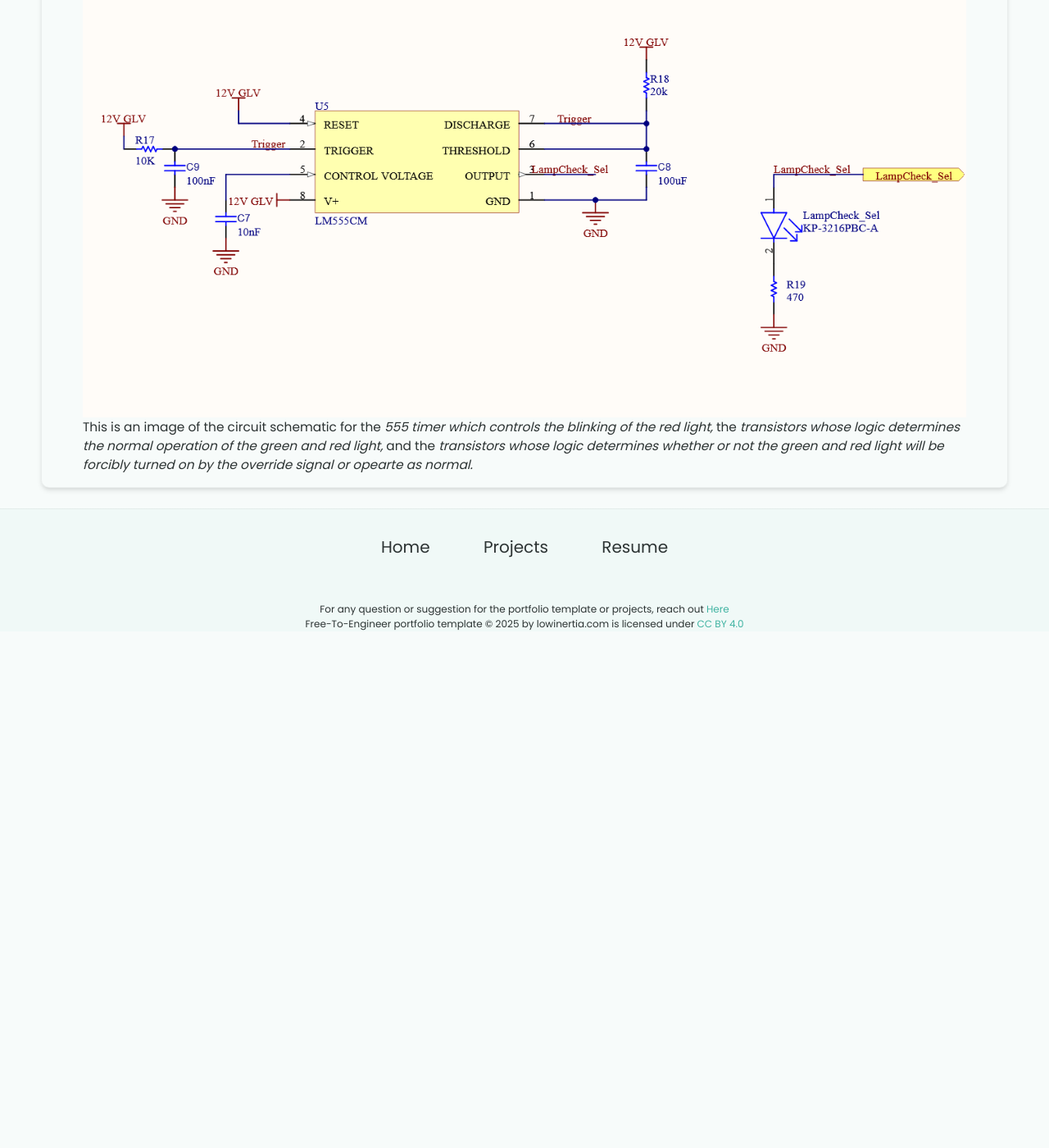
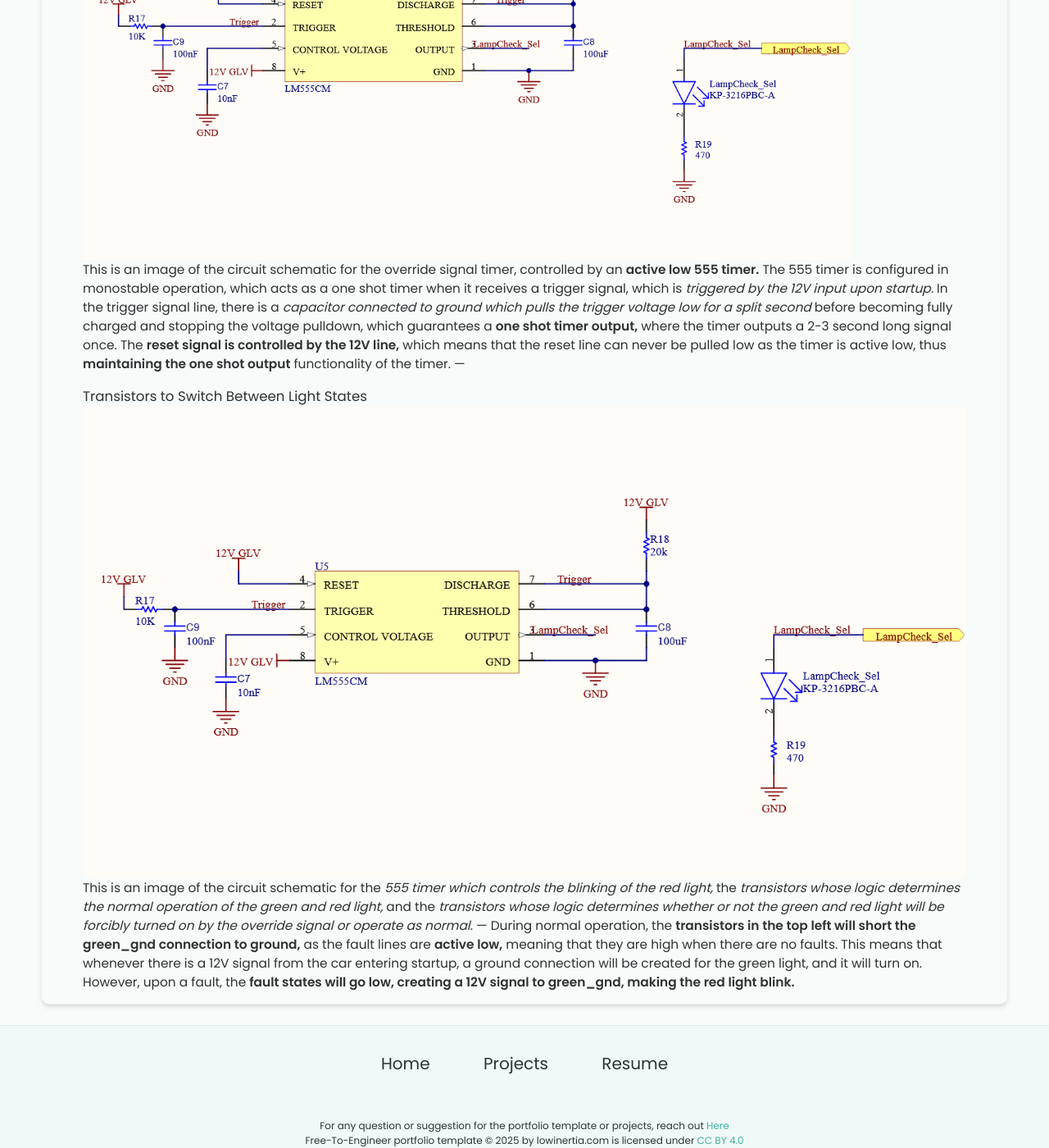
Before and after one commit to WillyWonky967/WillyWonky967.github.io, a Jekyll site: the page built from _projects/HVI/index.md, in a window 1280 px wide and 1400 px high, scrolled down 2362 px. Shown: the whole window at 82% size. Built offline with Jekyll 4.4.1, drawn with Linux system fonts in a browser that asks for light colours; before the commit the page ends 3132 px from its top, so only the background shows below that; some of the changed text lies outside the part shown.

Commit message:
added updated resume, added more stuff to HVi

```diff
--- a/_config.yml
+++ b/_config.yml
@@ -28,7 +28,7 @@ profile_image: ./assets/images/profile-image/William_Headshot_2025_1.JPG
 
 # Link your resume
 # You can place your resume in assets/resume/{resume.pdf or add external link such as pdf saved in google drive
-resume-url:  /assets/resume/Resume_3.pdf
+resume-url:  /assets/resume/Resume_3-4.pdf
 
 # Set up external links - this will show up as small icons next to your name.
 
--- a/_projects/HVI/index.md
+++ b/_projects/HVI/index.md
@@ -15,6 +15,8 @@ main-image: /Website_HVI1.png
 {% include image-gallery.html images="Website_HVI1.png" height="500" %}
 This is the 3D view of the HVI PCB.
 ---
+{% include image-gallery.html images="Website_HVI4.png" height="500" %}
+This is the 2d view of the low voltage side of the HVI PCB, which I rerouted after making my updates to the PCB schematic.
 
 # Lampcheck Circuit - What is it?
 In the FSAE EV competition, the lampcheck rule was recently added for the 2027 EV cmpetition which states that the *red and green indicator lights* located on the top of the driver's seat have to turn on for several seconds, before returning to normal operation in order to demonstrate the functionality of the status lights. These status lights are mission critical, as they are indicators of whether or not the vehicle is safe to drive, and thus the lampcheck is a **mission critical** piece of hardware for the vehicle, to ensure safety and to get the car validated during comp.
@@ -25,9 +27,11 @@ The lampcheck circuit consists of a *timer that enables a signal that overrides
 
 ### Override Signal Timer
 {% include image-gallery.html images="Website_HVI2.png" height="500" %}
-This is an image of the circuit schematic for the override signal timer, controlled by an **active low 555 timer.** The 555 timer is configured in monostable operation, which acts as a one shot timer when it receives a trigger signal, which is *triggered by the 12V input upon startup.* In the trigger signal line, there is a *capacitor connected to ground which pulls the trigger voltage low for a split second* before becoming fully charged and stopping the voltage pulldown, which guarantees a **one shot timer output,** where the timer outputs a 2-3 second long signal once.
+This is an image of the circuit schematic for the override signal timer, controlled by an **active low 555 timer.** The 555 timer is configured in monostable operation, which acts as a one shot timer when it receives a trigger signal, which is *triggered by the 12V input upon startup.* In the trigger signal line, there is a *capacitor connected to ground which pulls the trigger voltage low for a split second* before becoming fully charged and stopping the voltage pulldown, which guarantees a **one shot timer output,** where the timer outputs a 2-3 second long signal once. The **reset signal is controlled by the 12V line,** which means that the reset line can never be pulled low as the timer is active low, thus **maintaining the one shot output** functionality of the timer.
 ---
 
 ### Transistors to Switch Between Light States
 {% include image-gallery.html images="Website_HVI2.png" height="700" %}
-This is an image of the circuit schematic for the *555 timer which controls the blinking of the red light,* the *transistors whose logic determines the normal operation of the green and red light,* and the *transistors whose logic determines whether or not the green and red light will be forcibly turned on by the override signal or opearte as normal.*
+This is an image of the circuit schematic for the *555 timer which controls the blinking of the red light,* the *transistors whose logic determines the normal operation of the green and red light,* and the *transistors whose logic determines whether or not the green and red light will be forcibly turned on by the override signal or operate as normal.*
+---
+During normal operation, the **transistors in the top left will short the green_gnd connection to ground,** as the fault lines are **active low,** meaning that they are high when there are no faults. This means that whenever there is a 12V signal from the car entering startup, a ground connection will be created for the green light, and it will turn on. However, upon a fault, the **fault states will go low, creating a 12V signal to green_gnd, making the red light blink.**
```
Also changed, not shown: _projects/HVI/Website_HVI4.png (added), 2 other files.
